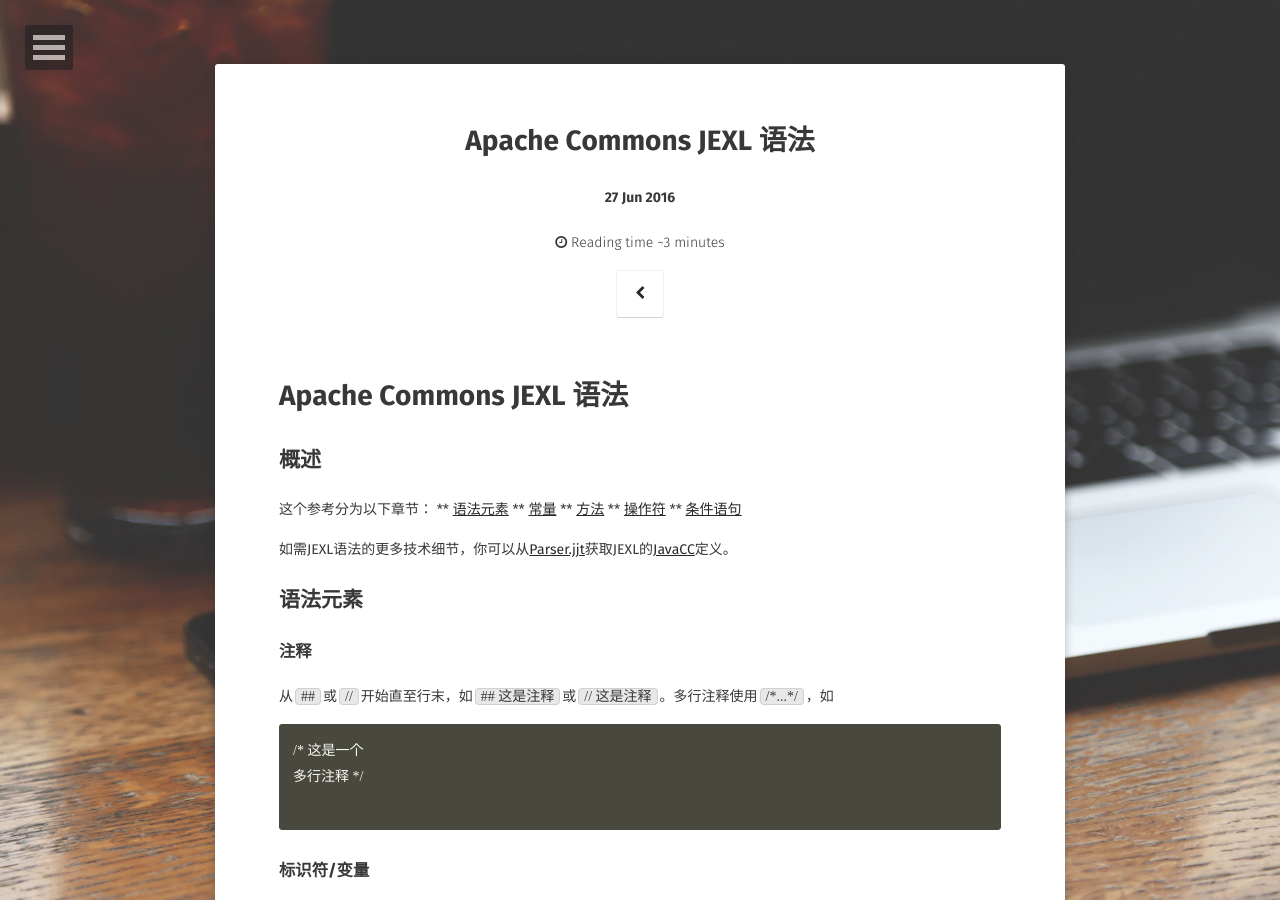
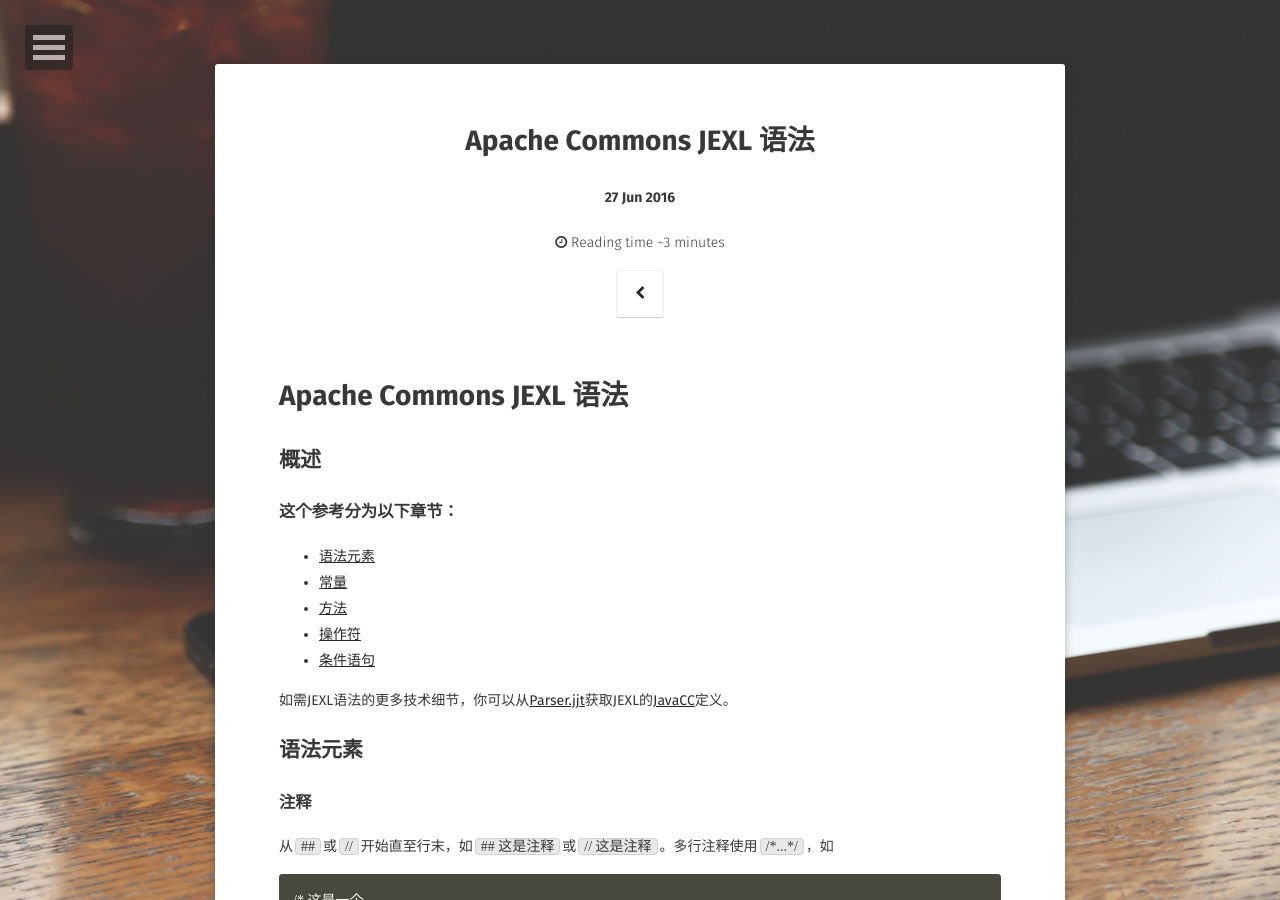
Before and after one commit to ridikuius/ridikuius.github.io, a Jekyll site: the page built from _posts/2016-06-27-Apache-Commons-JEXL3-语法.md, in a window 1280 px wide and 900 px high. Built offline with Jekyll 4.4.1, drawn with Linux system fonts in a browser that asks for light colours; some web fonts are replaced; comment, search, counter and statistics services are not loaded.

```diff
--- a/_posts/2016-06-27-Apache-Commons-JEXL3-语法.md
+++ b/_posts/2016-06-27-Apache-Commons-JEXL3-语法.md
@@ -11,12 +11,13 @@ comments: true
 
 ## 概述
 
-这个参考分为以下章节：
-** [语法元素](#语法元素)
-** [常量](#常量)
-** [方法](#方法)
-** [操作符](#操作符)
-** [条件语句](#条件)
+### 这个参考分为以下章节：
+
+* [语法元素](#语法元素)
+* [常量](#常量)
+* [方法](#方法)
+* [操作符](#操作符)
+* [条件语句](#条件)
 
 如需JEXL语法的更多技术细节，你可以从[Parser.jjt](http://svn.apache.org/viewvc/commons/proper/jexl/trunk/src/main/java/org/apache/commons/jexl3/parser/Parser.jjt?view=markup)获取JEXL的[JavaCC](https://javacc.dev.java.net/)定义。
 
```
